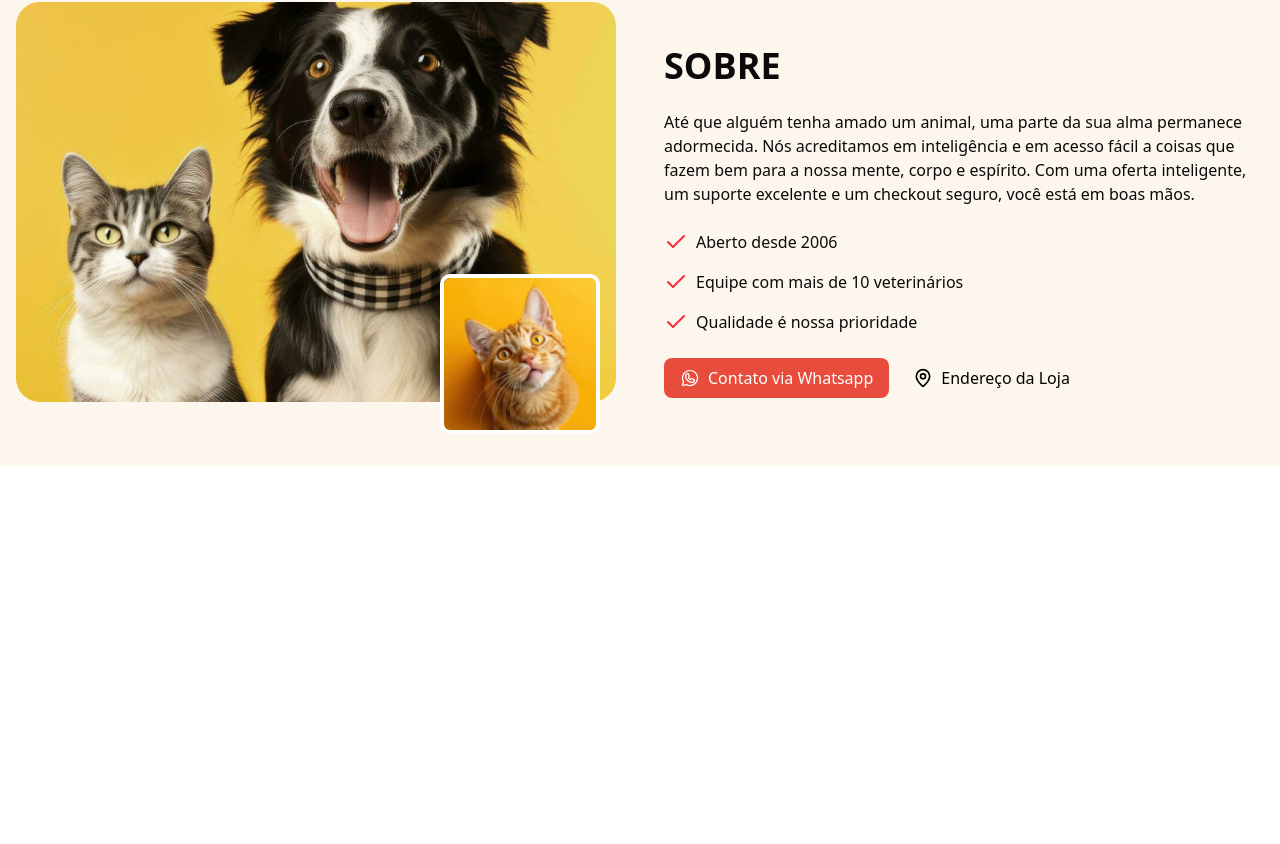
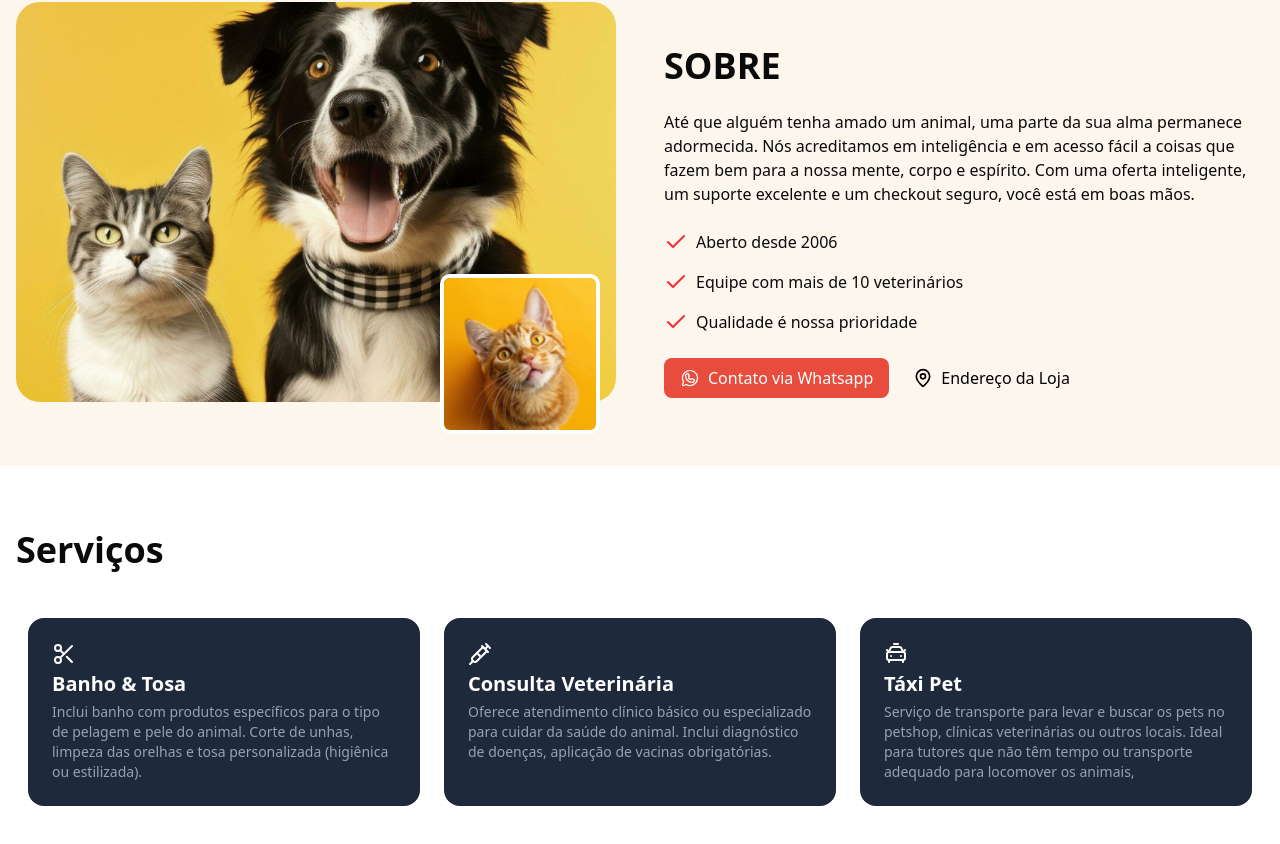
Before and after one commit to felipedestroo/petshop, a Next.js app: page / in a window 1280 px wide. Shown: the part 553-1397 px from the top of the page. Before the commit the page ends 1019 px from the top, so only its background shows below. Built offline with nearby package versions, Linux system fonts and the light colour scheme.

Commit message:
feat: Enhance Services component with carousel functionality and improved layout

```diff
--- a/src/app/_components/services.tsx
+++ b/src/app/_components/services.tsx
@@ -1,7 +1,87 @@
+"use client";
+
+import useEmblaCarousel from "embla-carousel-react";
+import { ChevronLeft, ChevronRight, Scissors, Syringe, CarTaxiFront, Hotel } from "lucide-react";
+import { WhatsappLogoIcon } from "@phosphor-icons/react";
+
+const services = [
+  {
+      title: "Banho & Tosa",
+      description: "Inclui banho com produtos específicos para o tipo de pelagem e pele do animal. Corte de unhas, limpeza das orelhas e tosa personalizada (higiênica ou estilizada).",
+      duartion: "1h",
+      price: "R$50",
+      icon: <Scissors />,
+      linkText: "Olá, vi no site sobre Banho e tosa e gostaria de mais informações."
+  },
+  {
+    title: "Consulta Veterinária",
+    description: "Oferece atendimento clínico básico ou especializado para cuidar da saúde do animal. Inclui diagnóstico de doenças, aplicação de vacinas obrigatórias.",
+    duartion: "1h",
+    price: "R$45",
+    icon: <Syringe />,
+    linkText: "Olá, vi no site sobre consulta veterinária e gostaria de mais informações."
+  },
+  {
+    title: "Táxi Pet",
+    description: "Serviço de transporte para levar e buscar os pets no petshop, clínicas veterinárias ou outros locais. Ideal para tutores que não têm tempo ou transporte adequado para locomover os animais,",
+    duartion: "2h",
+    price: "R$80",
+    icon: <CarTaxiFront />,
+    linkText: "Olá, vi no site sobre táxi pet e gostaria de mais informações."
+  },
+  {
+    title: "Hotel para pets",
+    description: "Serviço de hospedagem para animais de estimação, ideal para quando os tutores precisam viajar ou se ausentar por alguns dias. Os pets ficam acomodados em espaços seguros e confortáveis.",
+    duartion: "A Combinar",
+    price: "A Combinar",
+    icon: <Hotel />,
+    linkText: "Olá, vi no site sobre hotel para pets e gostaria de mais informações."
+  },
+];
+
 export function Services() {
+
+  const [emblaRef, emblaApi] = useEmblaCarousel ({
+    loop: false,
+    align: "start",
+    slidesToScroll: 1,
+    breakpoints: {
+      "(min-width: 768px)": { slidesToScroll: 3 }
+    }
+  });
+
   return(
-    <section>
+    <section className="bg-white py-16">
+      <div className="container mx-auto px-4">
 
+        <h2 className="text-4xl font-bold mb-12">
+          Serviços
+        </h2>
+
+        <div className="relative">
+          <div className="overflow-hidden" ref={emblaRef}>
+            <div className="flex">
+              {services.map((item, index) => (
+                <div key={index} className="flex-[0_0_100%] min-w-0 md:flex-[0_0_calc(100%/3)] px-3">
+                  <article className="bg-[#1E293B] text-white rounded-2xl p-6 space-y-4 h-full flex flex-col">
+                    <div className="flex-1 flex items-start justify-between">
+                      <div>
+                        <span className="text-3xl">{item.icon}</span>
+                        <div>
+                          <h3 className="font-bold text-xl my-1 select-none">{item.title}</h3>
+                          <p className="text-gray-400 text-sm select-none">
+                            {item.description}
+                          </p>
+                        </div>
+                      </div>
+                    </div>
+                  </article>
+                </div>
+              ))}
+            </div>
+          </div>
+        </div>
+      </div>
     </section>
   );
 }
```
